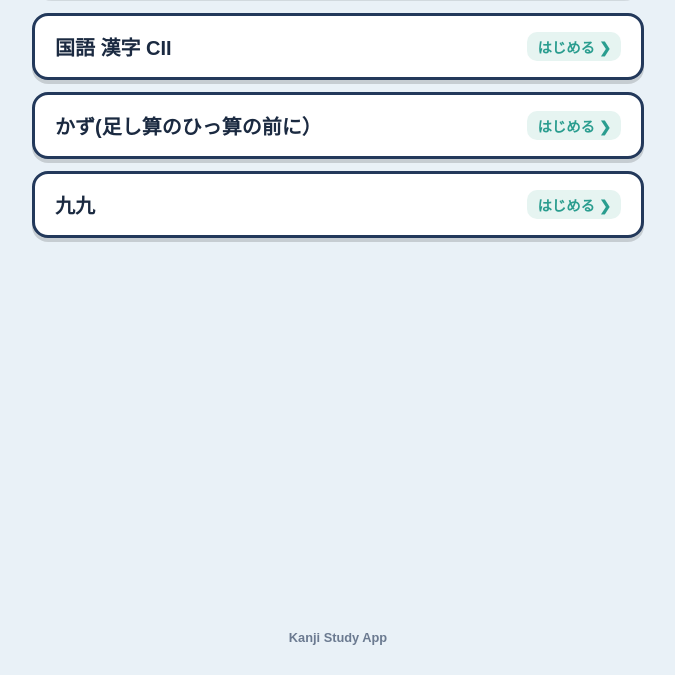
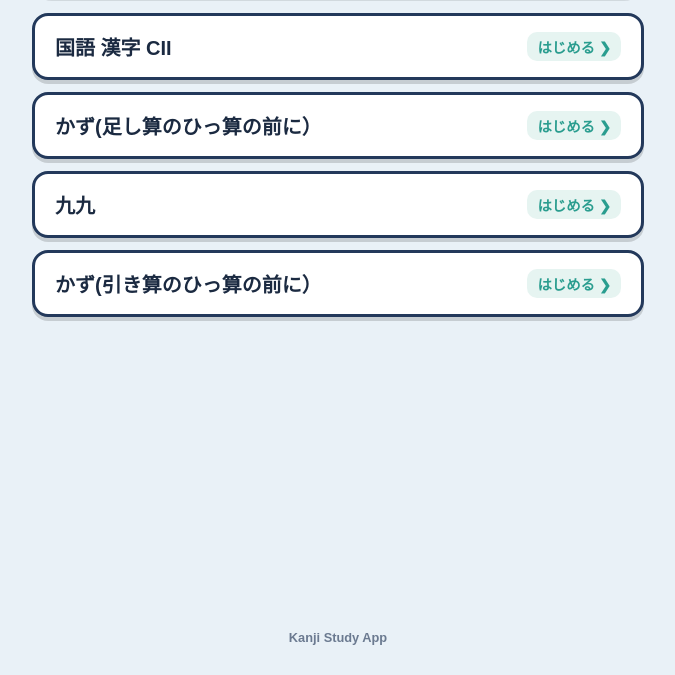
Before and after one commit to kato-yoshimi/kumon, a plain HTML site: page index.html in a window 1280 px wide. Shown: the part 125-800 px from the top of the page, without its empty margins (302-977 px from the left). Drawn offline with Linux system fonts and the light colour scheme; a web font is replaced by a local one.

Commit message:
引き算追加

```diff
--- a/index.html
+++ b/index.html
@@ -117,6 +117,11 @@
     </a>
 
 
+   <a href="hikizan_matome/index.html" class="menu-item">
+      かず(引き算のひっ算の前に）
+      <span>はじめる ❯</span>
+    </a>
+
 
     <!-- 例：あとから増やすときは下の行のコメントアウトを外すかコピペして使ってください -->
     <!--
```
